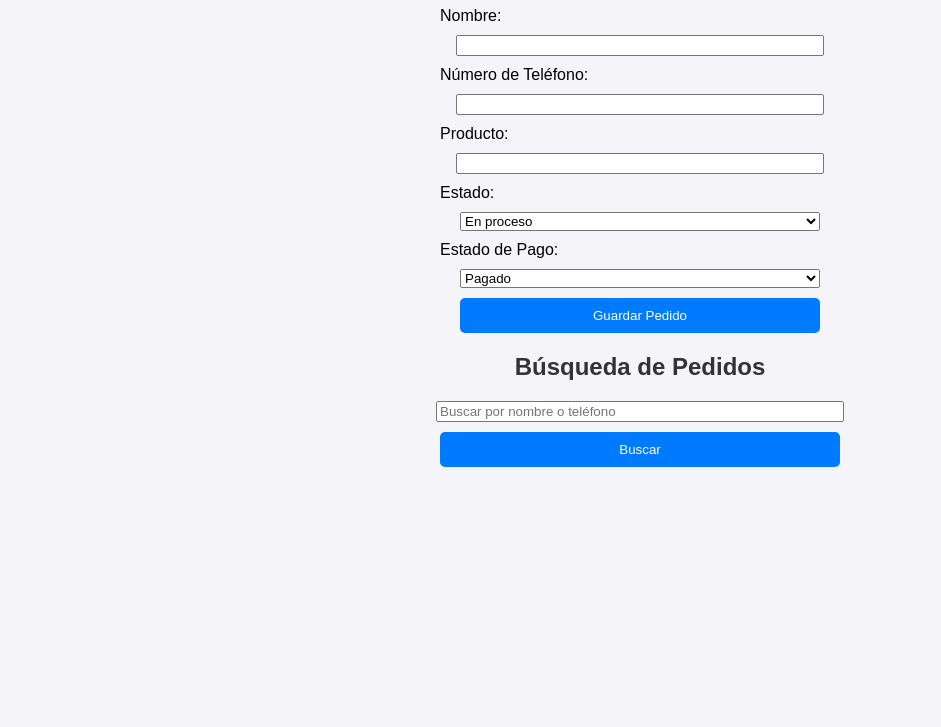
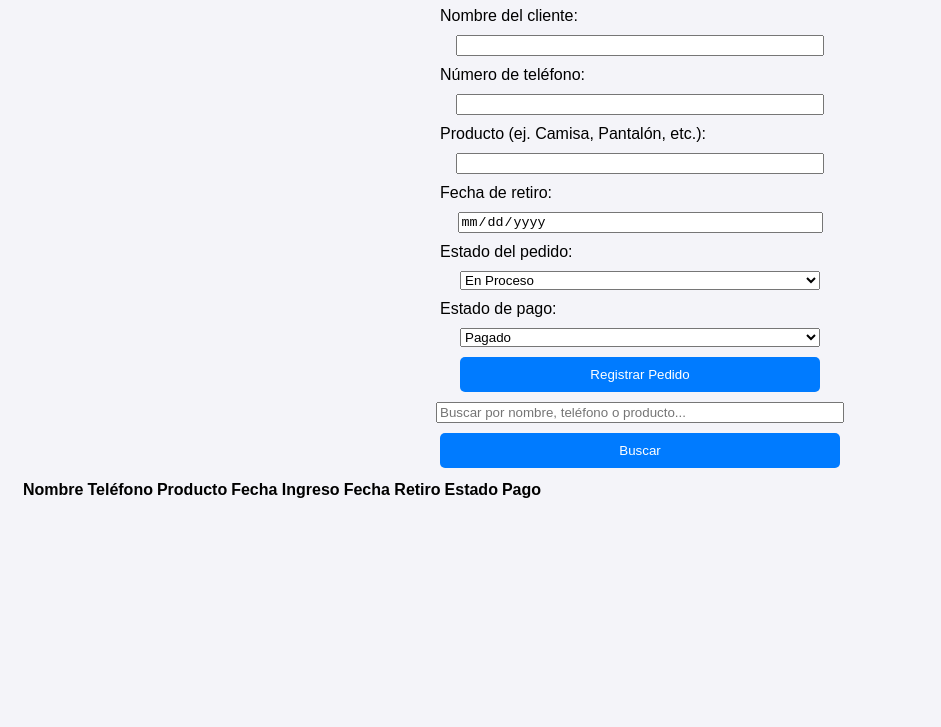
Before and after one commit to crovol/Lavan20, a plain HTML site: page index.html in a window 1280 px wide. Shown: the part 73-800 px from the top of the page, without its empty margins (0-941 px from the left). Drawn offline with Linux system fonts and the light colour scheme.

Commit message:
index.html

```diff
--- a/index.html
+++ b/index.html
@@ -7,38 +7,61 @@
     <link rel="stylesheet" href="style.css">
 </head>
 <body>
-    <h1>Gestión de Pedidos - Lavandería</h1>
-    <form id="pedidoForm">
-        <label>Nombre:</label>
-        <input type="text" id="nombre" required>
 
-        <label>Número de Teléfono:</label>
-        <input type="tel" id="telefono" required>
+    <div class="container">
+        <h1>Gestión de Pedidos de Lavandería</h1>
 
-        <label>Producto:</label>
-        <input type="text" id="producto" required>
+        <form id="orderForm">
+            <label for="name">Nombre del cliente:</label>
+            <input type="text" id="name" required>
 
-        <label>Estado:</label>
-        <select id="estado">
-            <option value="En proceso">En proceso</option>
-            <option value="Listo para retirar">Listo para retirar</option>
-        </select>
+            <label for="phone">Número de teléfono:</label>
+            <input type="text" id="phone" required>
 
-        <label>Estado de Pago:</label>
-        <select id="pago">
-            <option value="Pagado">Pagado</option>
-            <option value="Con deuda">Con deuda</option>
-        </select>
+            <label for="product">Producto (ej. Camisa, Pantalón, etc.):</label>
+            <input type="text" id="product" required>
 
-        <button type="submit">Guardar Pedido</button>
-    </form>
+            <label for="pickupDate">Fecha de retiro:</label>
+            <input type="date" id="pickupDate" readonly>
 
-    <h2>Búsqueda de Pedidos</h2>
-    <input type="text" id="busqueda" placeholder="Buscar por nombre o teléfono">
-    <button id="buscar">Buscar</button>
+            <label for="status">Estado del pedido:</label>
+            <select id="status">
+                <option value="En Proceso">En Proceso</option>
+                <option value="Listo para Retirar">Listo para Retirar</option>
+            </select>
 
-    <div id="resultados"></div>
+            <label for="paidStatus">Estado de pago:</label>
+            <select id="paidStatus">
+                <option value="Pagado">Pagado</option>
+                <option value="Con Deuda">Con Deuda</option>
+            </select>
 
+            <button type="submit">Registrar Pedido</button>
+        </form>
+
+        <div id="searchSection">
+            <input type="text" id="searchQuery" placeholder="Buscar por nombre, teléfono o producto...">
+            <button onclick="searchOrders()">Buscar</button>
+        </div>
+
+        <table id="ordersTable">
+            <thead>
+                <tr>
+                    <th>Nombre</th>
+                    <th>Teléfono</th>
+                    <th>Producto</th>
+                    <th>Fecha Ingreso</th>
+                    <th>Fecha Retiro</th>
+                    <th>Estado</th>
+                    <th>Pago</th>
+                </tr>
+            </thead>
+            <tbody></tbody>
+        </table>
+
+    </div>
+
+    <script src="google-sheets-integration.js"></script>
     <script src="script.js"></script>
 </body>
 </html>
```
